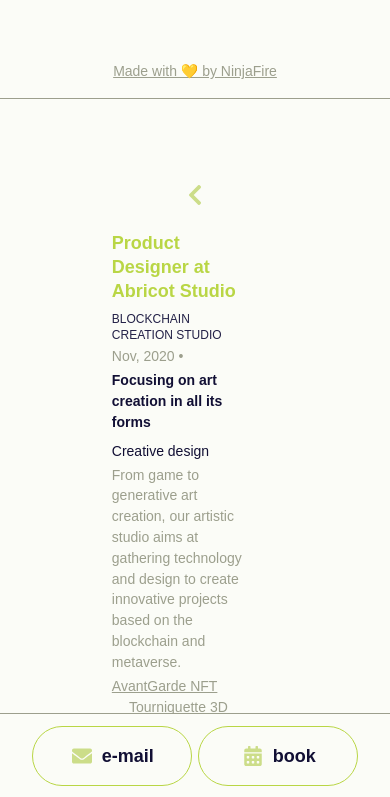
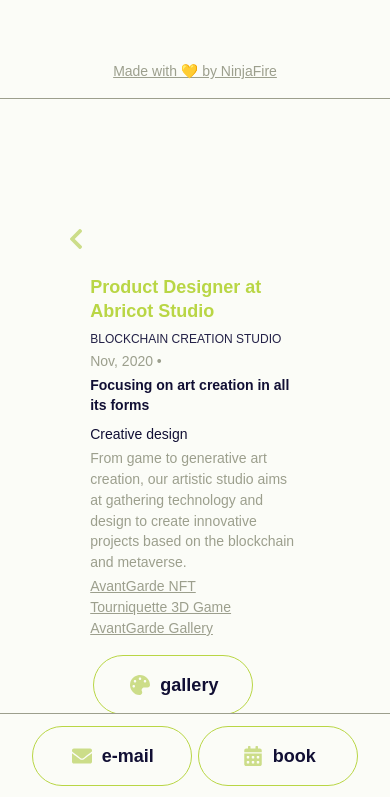
Before and after one commit to ninja-fire/Folio, a website built with Parcel: page index.html in a window 390 px wide. Both pictures are taken after a click on the element "Product Designer at Abricot Studio". Shown: the part 669-1466 px from the top of the page. Built offline with nearby package versions, Linux system fonts and the light colour scheme; a web font is replaced by a local one.

Commit message:
fix mobile

```diff
--- a/scss/main.scss
+++ b/scss/main.scss
@@ -177,6 +177,10 @@
       padding: 0 4rem;
       align-items: center;
 
+      #backDetails {
+        display: none;
+      }
+
       .details-content {
         flex-direction: column;
         width: 80%;
@@ -265,7 +269,16 @@
 
       .details {
         display: none;
+        align-items: start;
+        width: 100%;
 
+        #backDetails {
+          display: flex;
+        }
+
+        #detailsList {
+          justify-content: center;
+        }
       }
 
     }
@@ -306,6 +319,8 @@
 
       .details {
         display: none;
+        height: 91%;
+
       }
 
       #mobile-menu {
```
